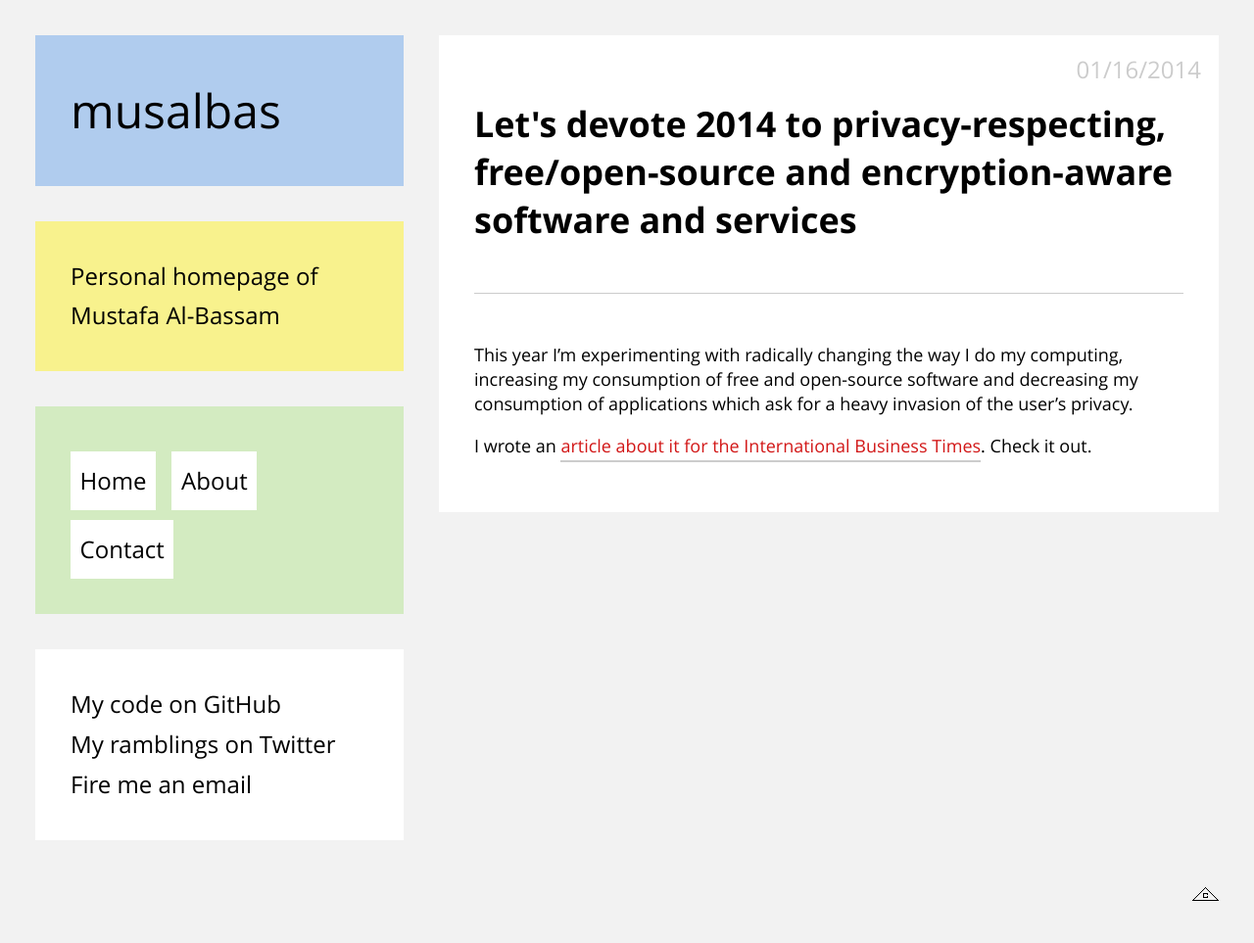
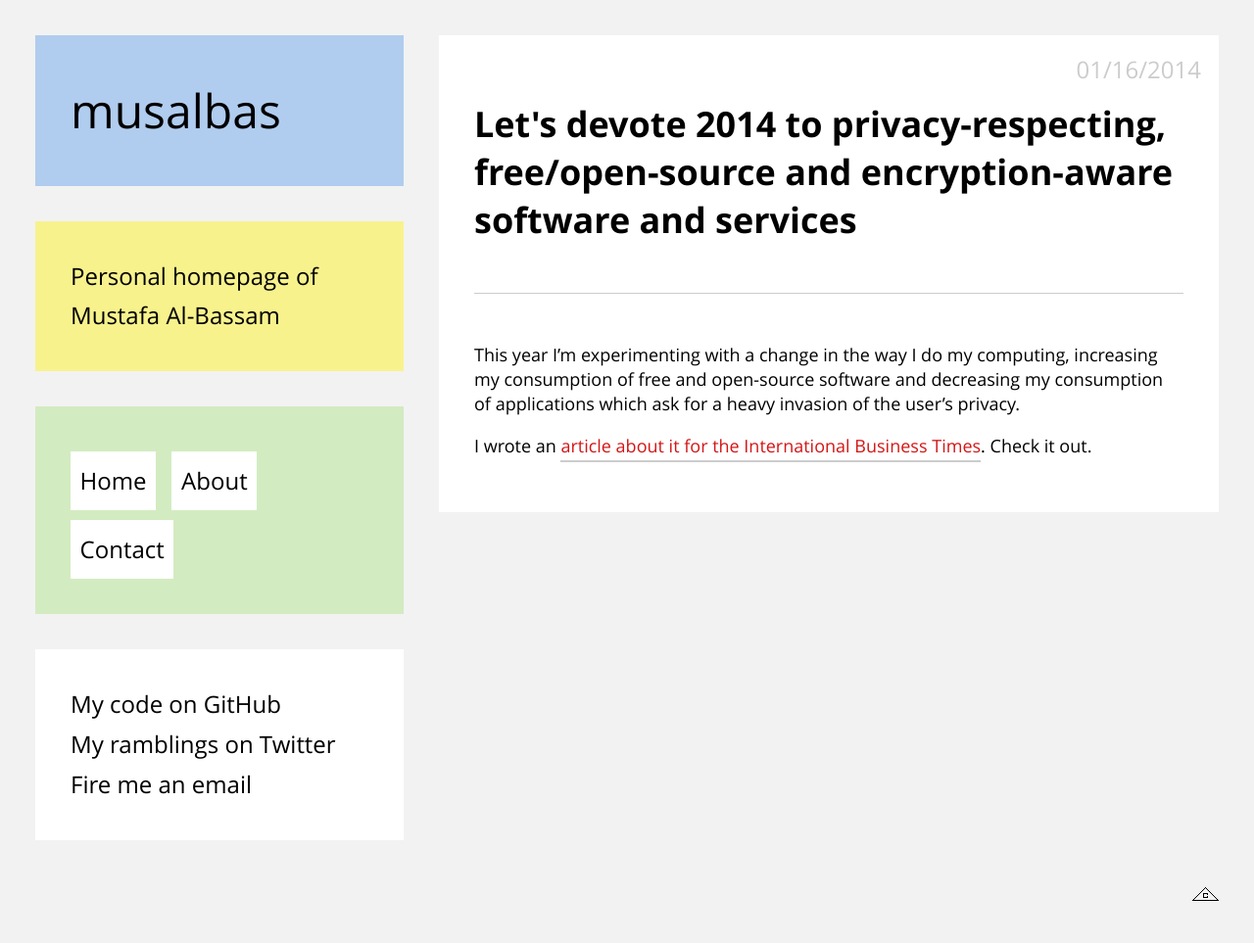
Before and after one commit to musalbas/musalbas.com-old, a Jekyll site: the page built from _posts/2014-01-16-privacy-respecting-software.md, in a window 1280 px wide. Shown: the whole page at 98% size. Built offline with Jekyll 4.4.1, drawn with Linux system fonts in a browser that asks for light colours; Markdown is read by kramdown in place of the engine named in the settings.

Commit message:
rewording

```diff
--- a/_posts/2014-01-16-privacy-respecting-software.md
+++ b/_posts/2014-01-16-privacy-respecting-software.md
@@ -4,6 +4,6 @@ title: Let's devote 2014 to privacy-respecting, free/open-source and encryption-
 date: 2014/01/16
 ---
 
-This year I'm experimenting with radically changing the way I do my computing, increasing my consumption of free and open-source software and decreasing my consumption of applications which ask for a heavy invasion of the user's privacy.
+This year I'm experimenting with a change in the way I do my computing, increasing my consumption of free and open-source software and decreasing my consumption of applications which ask for a heavy invasion of the user's privacy.
 
 I wrote an [article about it for the International Business Times](http://www.ibtimes.co.uk/lets-make-2014-all-about-privacy-respecting-encryption-aware-software-1432608). Check it out.
```
